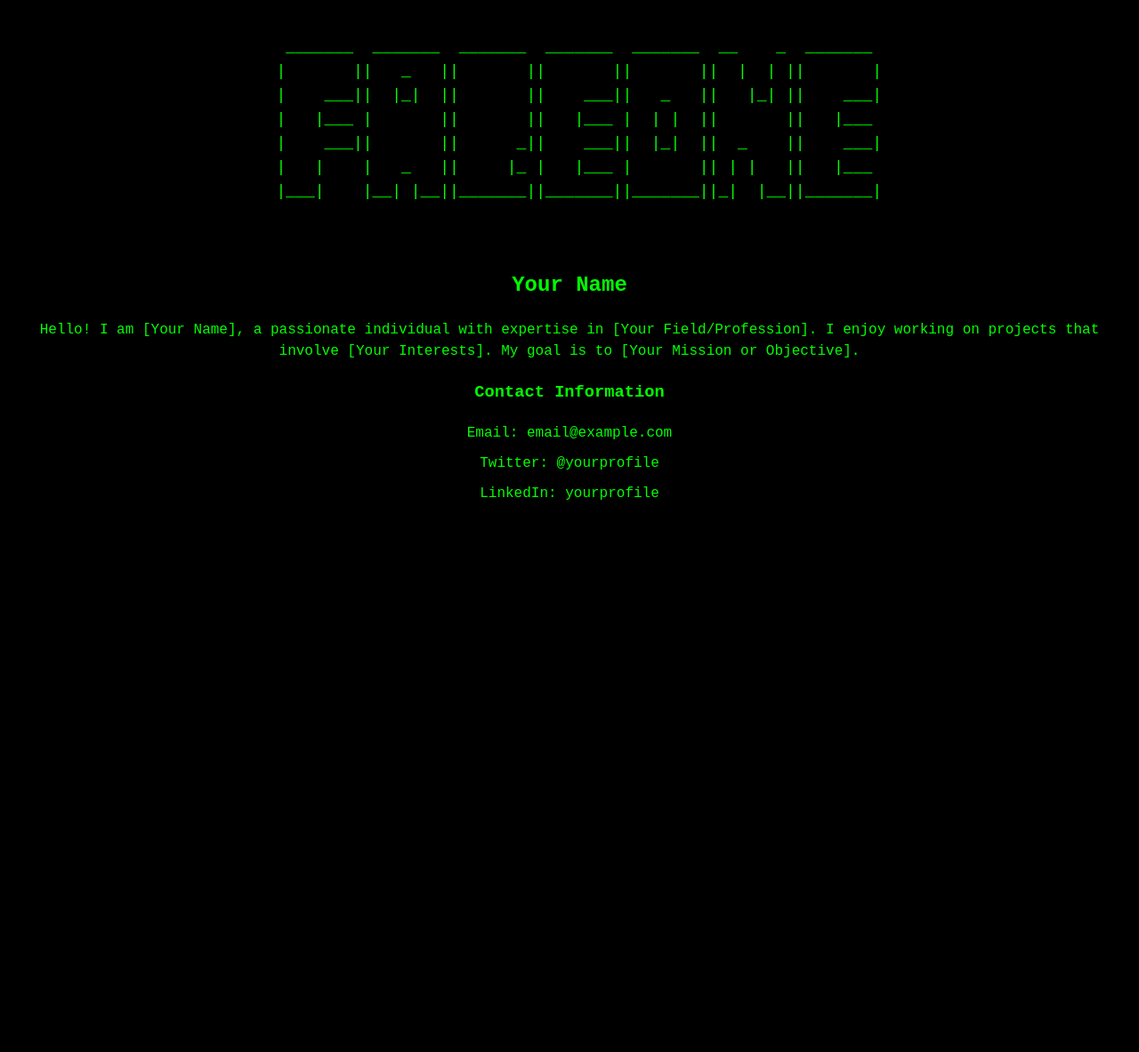
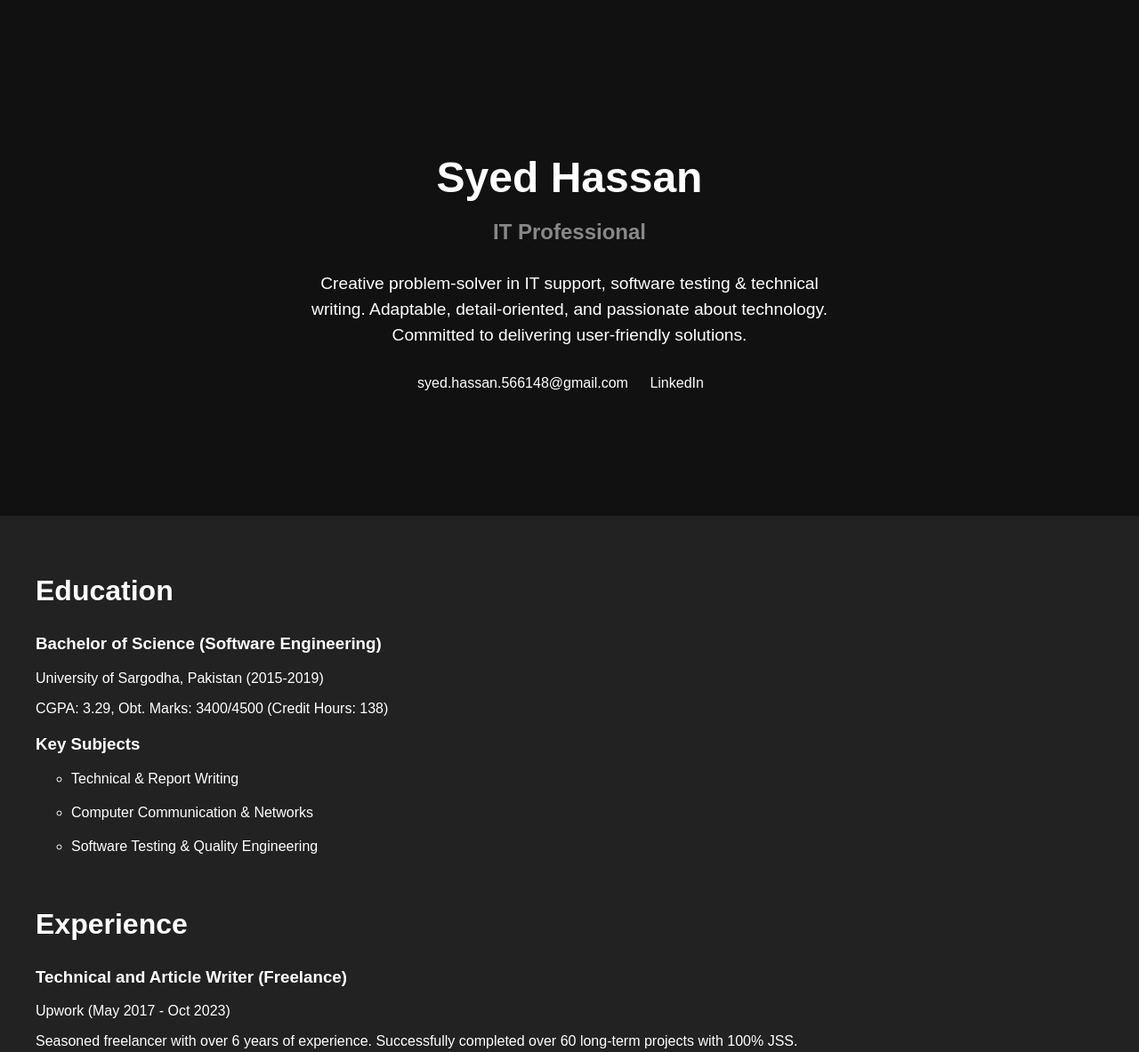
Before and after one commit to SabeehKazmi/SabeehKazmi.github.io, a plain HTML site: page index.html in a window 1280 px wide. Shown: the top 1183 px of the page at 89% size. Before the commit the page ends 800 px from the top, so only its background shows below. Drawn offline with Linux system fonts and the light colour scheme.

Commit message:
update 1.0

```diff
--- a/index.html
+++ b/index.html
@@ -1,47 +1,101 @@
 <!DOCTYPE html>
 <html lang="en">
 <head>
-    <meta charset="UTF-8">
-    <meta name="viewport" content="width=device-width, initial-scale=1.0">
-    <title>My Retro Profile</title>
-    <style>
-        body {
-            background-color: #000;
-            color: #00FF00;
-            font-family: "Courier New", Courier, monospace;
-            text-align: center;
-            padding: 20px;
-            line-height: 1.5;
-        }
-        pre {
-            font-size: 18px;
-        }
-        a {
-            color: #00FF00;
-            text-decoration: none;
-        }
-        a:hover {
-            text-decoration: underline;
-        }
-    </style>
-    <link rel="stylesheet" href="style.css">
+  <meta charset="UTF-8">
+  <meta name="viewport" content="width=device-width, initial-scale=1.0">
+  <title>Syed Hassan | IT Professional</title>
+  <link rel="stylesheet" href="style.css">
 </head>
 <body>
-    <pre>
-   _______  _______  _______  _______  _______  __    _  _______
-  |       ||   _   ||       ||       ||       ||  |  | ||       |
-  |    ___||  |_|  ||       ||    ___||   _   ||   |_| ||    ___|
-  |   |___ |       ||       ||   |___ |  | |  ||       ||   |___
-  |    ___||       ||      _||    ___||  |_|  ||  _    ||    ___|
-  |   |    |   _   ||     |_ |   |___ |       || | |   ||   |___
-  |___|    |__| |__||_______||_______||_______||_|  |__||_______|
+  <header class="hero">
+    <div class="container">
+      <h1>Syed Hassan</h1>
+      <h2 class="subtitle">IT Professional</h2>
+      <p class="bio">Creative problem-solver in IT support, software testing & technical writing. Adaptable, detail-oriented, and passionate about technology. Committed to delivering user-friendly solutions.</p>
+      <div class="contact">
+        <a href="mailto:syed.hassan.566148@gmail.com">syed.hassan.566148@gmail.com</a>
+        <a href="https://www.linkedin.com/in/syedhassansabeeh">LinkedIn</a>
+      </div>
+    </div>
+  </header>
 
-    </pre>
-    <h2>Your Name</h2>
-    <p>Hello! I am [Your Name], a passionate individual with expertise in [Your Field/Profession]. I enjoy working on projects that involve [Your Interests]. My goal is to [Your Mission or Objective].</p>
-    <h3>Contact Information</h3>
-    <p>Email: <a href="mailto:email@example.com">email@example.com</a></p>
-    <p>Twitter: <a href="https://twitter.com/yourprofile" target="_blank">@yourprofile</a></p>
-    <p>LinkedIn: <a href="https://linkedin.com/in/yourprofile" target="_blank">yourprofile</a></p>
+  <main class="container">
+    <section class="section">
+      <h2>Education</h2>
+      <ul class="education-list">
+        <li>
+          <h3>Bachelor of Science (Software Engineering)</h3>
+          <p>University of Sargodha, Pakistan (2015-2019)</p>
+          <p>CGPA: 3.29, Obt. Marks: 3400/4500 (Credit Hours: 138)</p>
+        </li>
+        <li>
+          <h3>Key Subjects</h3>
+          <ul>
+            <li>Technical & Report Writing</li>
+            <li>Computer Communication & Networks</li>
+            <li>Software Testing & Quality Engineering</li>
+          </ul>
+        </li>
+      </ul>
+    </section>
+
+    <section class="section">
+      <h2>Experience</h2>
+      <ul class="experience-list">
+        <li>
+          <h3>Technical and Article Writer (Freelance)</h3>
+          <p>Upwork (May 2017 - Oct 2023)</p>
+          <p>Seasoned freelancer with over 6 years of experience. Successfully completed over 60 long-term projects with 100% JSS.</p>
+        </li>
+        <li>
+          <h3>Technical Writer (Remote)</h3>
+          <p>DelftScope Technology DV, Netherlands (May 2022 - Apr 2023)</p>
+          <p>Produced programming-focused articles and documentation. Adeptly translated intricate concepts into accessible language.</p>
+        </li>
+        <li>
+          <h3>Software Requirement Analyst</h3>
+          <p>Technogate, Pakistan (Feb 2017 - May 2018)</p>
+          <p>Thrived in gathering and analyzing user needs, documenting software requirements, and producing comprehensive documentation.</p>
+        </li>
+      </ul>
+    </section>
+
+    <section class="section">
+      <h2>Skills</h2>
+      <ul class="skills-list">
+        <li class="skill">IT Support & Networking</li>
+        <li class="skill">Technical Writing</li>
+        <li class="skill">Software Documentation</li>
+        <li class="skill">Quality Assurance</li>
+        <li class="skill">Microsoft Office</li>
+        <li class="skill">Programming (C#, C/C++)</li>
+        <li class="skill">Stress Management</li>
+        <li class="skill">Multi-Tasking & Resourcefulness</li>
+        <li class="skill">Conflict Resolution</li>
+        <li class="skill">Teamwork & Professionalism</li>
+        <li class="skill">Openness to Criticism</li>
+        <li class="skill">Urdu (Native/Bilingual)</li>
+        <li class="skill">English (Professional)</li>
+      </ul>
+    </section>
+
+    <section class="section">
+      <h2>Certifications</h2>
+      <ul class="certification-list">
+        <li>
+          <h3>Google IT Support Professional</h3>
+          <p>Google - Coursera (Verify at: <a href="https://coursera.org/verify/9JAPLU52Q6LG">https://coursera.org/verify/9JAPLU52Q6LG</a>)</p>
+        </li>
+        <li>
+          <h3>Network Support Fundamentals</h3>
+          <p>Google - Coursera (Verify at: https://coursera.org/verify/VE7H8A5P56Z9)</p>
+        </li>
+        <li>
+          <h3>Operating System - Power User</h3>
+          <p>Google - Coursera (Verify at: https://coursera.org/verify/ZVAJJ70Z8KNW)</p>
+        </li>
+      </ul>
+    </section>
+  </main>
 </body>
 </html>
--- a/style.css
+++ b/style.css
@@ -1,32 +1,83 @@
+/* General Styles */
 body {
-    background-color: #000;
-    color: #00FF00;
-    font-family: "Courier New", Courier, monospace;
-    text-align: center;
-    padding: 20px;
-    margin: 0;
+  font-family: sans-serif;
+  margin: 0;
+  padding: 0;
+  background-color: #222;
+  color: #fff;
 }
 
-pre {
-    font-size: 18px;
-    margin: 20px 0;
+/* Container */
+.container {
+  max-width: 1200px;
+  margin: 0 auto;
+  padding: 40px;
 }
 
-h2, h3 {
-    margin: 20px 0;
-    color: #00FF00;
+/* Header */
+.hero {
+  background-color: #111;
+  text-align: center;
+  padding: 100px 0;
 }
 
-p {
-    margin: 10px 0;
-    font-size: 16px;
+.hero h1 {
+  font-size: 3rem;
+  margin-bottom: 20px;
 }
 
-a {
-    color: #00FF00;
-    text-decoration: none;
+.hero .subtitle {
+  font-size: 1.5rem;
+  color: #888;
+  margin-bottom: 30px;
 }
 
-a:hover {
-    text-decoration: underline;
+.hero .bio {
+  font-size: 1.2rem;
+  line-height: 1.5;
+  max-width: 600px;
+  margin: 0 auto;
 }
+
+.hero .contact {
+  margin-top: 30px;
+}
+
+.hero .contact a {
+  color: #fff;
+  text-decoration: none;
+  margin-right: 20px;
+}
+
+/* Sections */
+.section {
+  margin-bottom: 60px;
+}
+
+.section h2 {
+  font-size: 2rem;
+  margin-bottom: 30px;
+}
+
+/* Lists */
+.education-list, .experience-list, .skills-list, .certification-list {
+  list-style: none;
+  padding: 0;
+}
+
+.education-list li, .experience-list li, .certification-list li {
+  margin-bottom: 20px;
+}
+
+.skills-list li {
+  display: inline-block;
+  margin-right: 10px;
+  background-color: #333;
+  padding: 5px 10px;
+  border-radius: 5px;
+}
+
+/* Other Styles */
+.skill {
+  /* Already defined in the HTML */
+}
```
